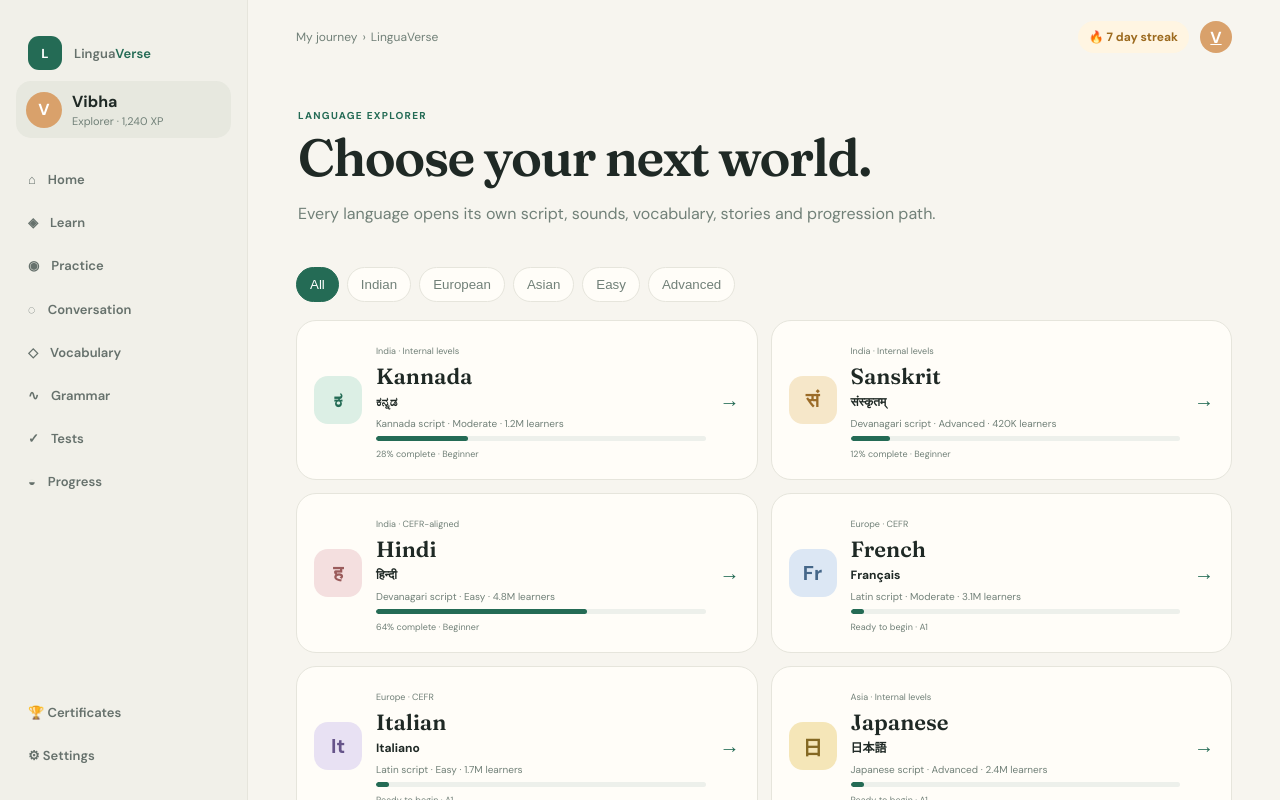
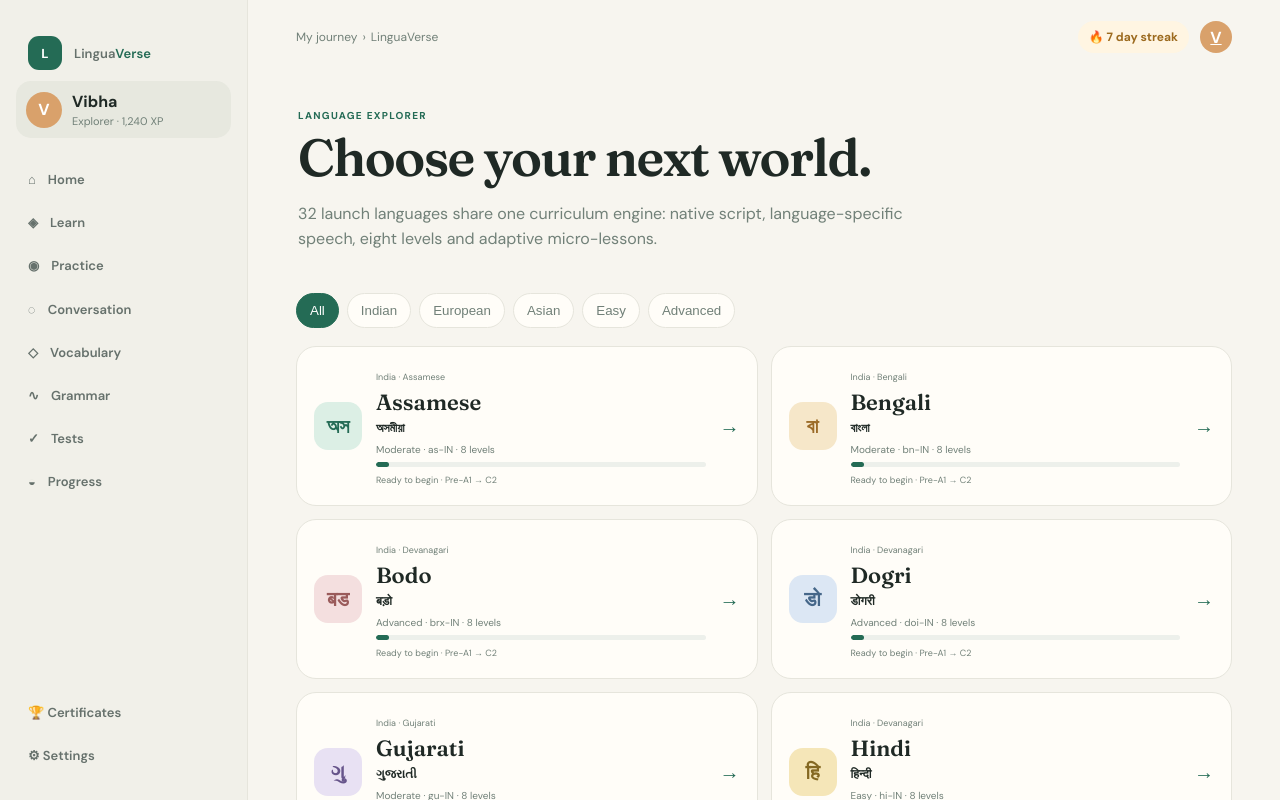
Before and after one commit to vibha76/Language-app, a Next.js app: page /languages in a window 1280 px wide. Shown: the top 800 px of the page. Built offline with nearby package versions, Linux system fonts and the light colour scheme.

Commit message:
Expand Language Explorer to the 32-language launch catalog

```diff
--- a/app/languages/page.tsx
+++ b/app/languages/page.tsx
@@ -2,9 +2,9 @@
 import {useMemo,useState} from 'react';
 import Link from 'next/link';
 import AppShell from '../../src/components/AppShell';
-import {languages} from '../../src/data';
+import {languageCatalog} from '../../src/learning/languageCatalog';
 
 export default function Languages(){
  const [filter,setFilter]=useState('All');
- const list=useMemo(()=>filter==='All'?languages:languages.filter(l=>filter==='Indian'?l.region==='India':filter==='European'?l.region==='Europe':filter==='Asian'?l.region==='Asia':filter==='Easy'?l.difficulty==='Easy':filter==='Advanced'?l.difficulty==='Advanced':true),[filter]);
- return <AppShell><div className="page-title"><span className="kicker">LANGUAGE EXPLORER</span><h1>Choose your next world.</h1><p>Every language opens its own script, sounds, vocabulary, stories and progression path.</p></div><div className="filters">{['All','Indian','European','Asian','Easy','Advanced'].map(f=><button className={filter===f?'chosen':''} onClick={()=>setFilter(f)} key={f}>{f}</button>)}</div><div className="explorer-grid">{list.map(l=><Link className="explorer-card" href={`/lesson/${l.code}-greetings-01`} key={l.code}><div className={`language-glyph ${l.tone}`}>{l.glyph}</div><div className="explorer-main"><span>{l.region} · {l.framework}</span><h2>{l.name}</h2><b>{l.native}</b><p>{l.script} script · {l.difficulty} · {l.learners} learners</p><div className="mini-progress"><i style={{width:`${Math.max(l.progress,4)}%`}}/></div><small>{l.progress?`${l.progress}% complete`:'Ready to begin'} · {l.level}</small></div><span className="card-arrow">→</span></Link>)}</div></AppShell>}
+ const list=useMemo(()=>filter==='All'?languageCatalog:languageCatalog.filter(l=>filter==='Indian'?l.region==='India':filter==='European'?l.region==='Europe':filter==='Asian'?l.region==='Asia':filter==='Easy'?l.difficulty==='Easy':filter==='Advanced'?l.difficulty==='Advanced':true),[filter]);
+ return <AppShell><div className="page-title"><span className="kicker">LANGUAGE EXPLORER</span><h1>Choose your next world.</h1><p>32 launch languages share one curriculum engine: native script, language-specific speech, eight levels and adaptive micro-lessons.</p></div><div className="filters">{['All','Indian','European','Asian','Easy','Advanced'].map(f=><button className={filter===f?'chosen':''} onClick={()=>setFilter(f)} key={f}>{f}</button>)}</div><div className="explorer-grid">{list.map((l,i)=><Link className="explorer-card" href={`/lesson/${l.code}-level-1`} key={l.code}><div className={`language-glyph ${['sage','amber','rose','blue','violet','sun'][i%6]}`}>{l.native.slice(0,2)}</div><div className="explorer-main"><span>{l.region} · {l.script}</span><h2>{l.name}</h2><b>{l.native}</b><p>{l.difficulty} · {l.locale} · 8 levels</p><div className="mini-progress"><i style={{width:'4%'}}/></div><small>Ready to begin · Pre-A1 → C2</small></div><span className="card-arrow">→</span></Link>)}</div></AppShell>}
```
